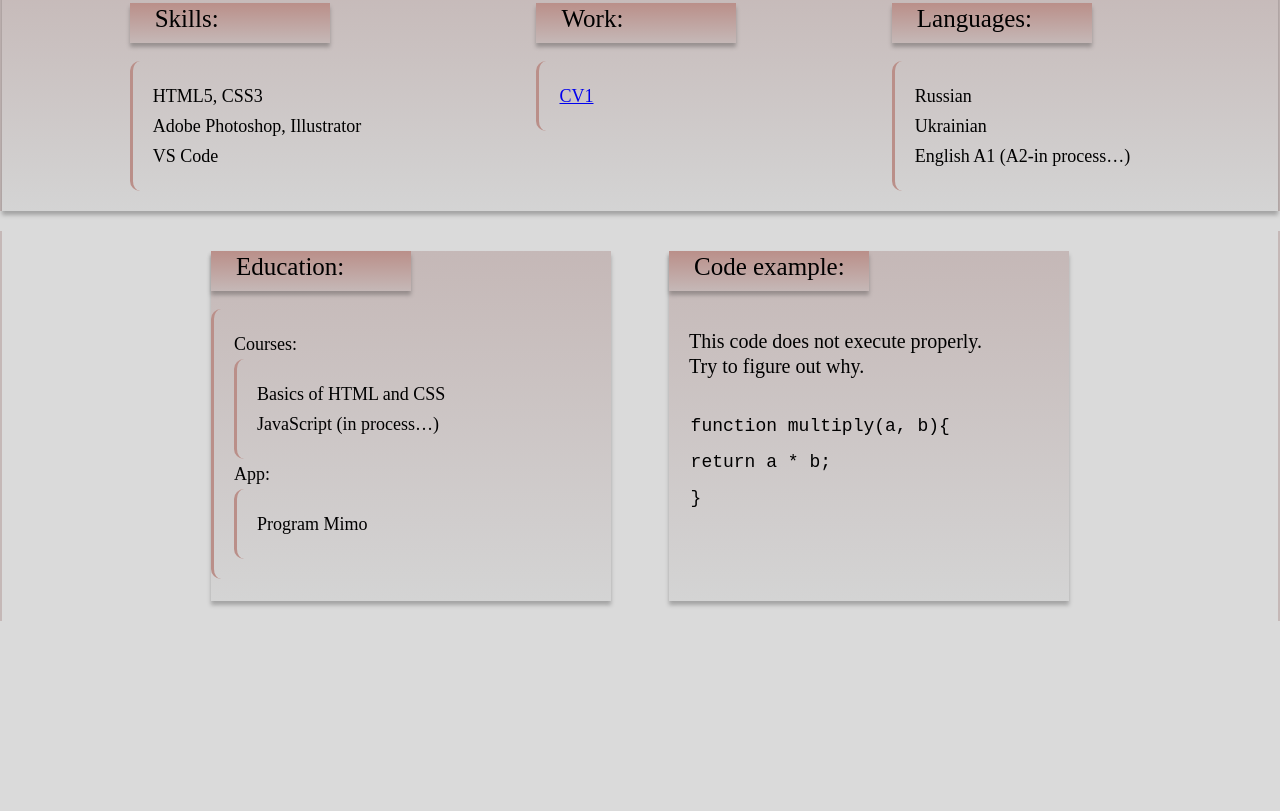
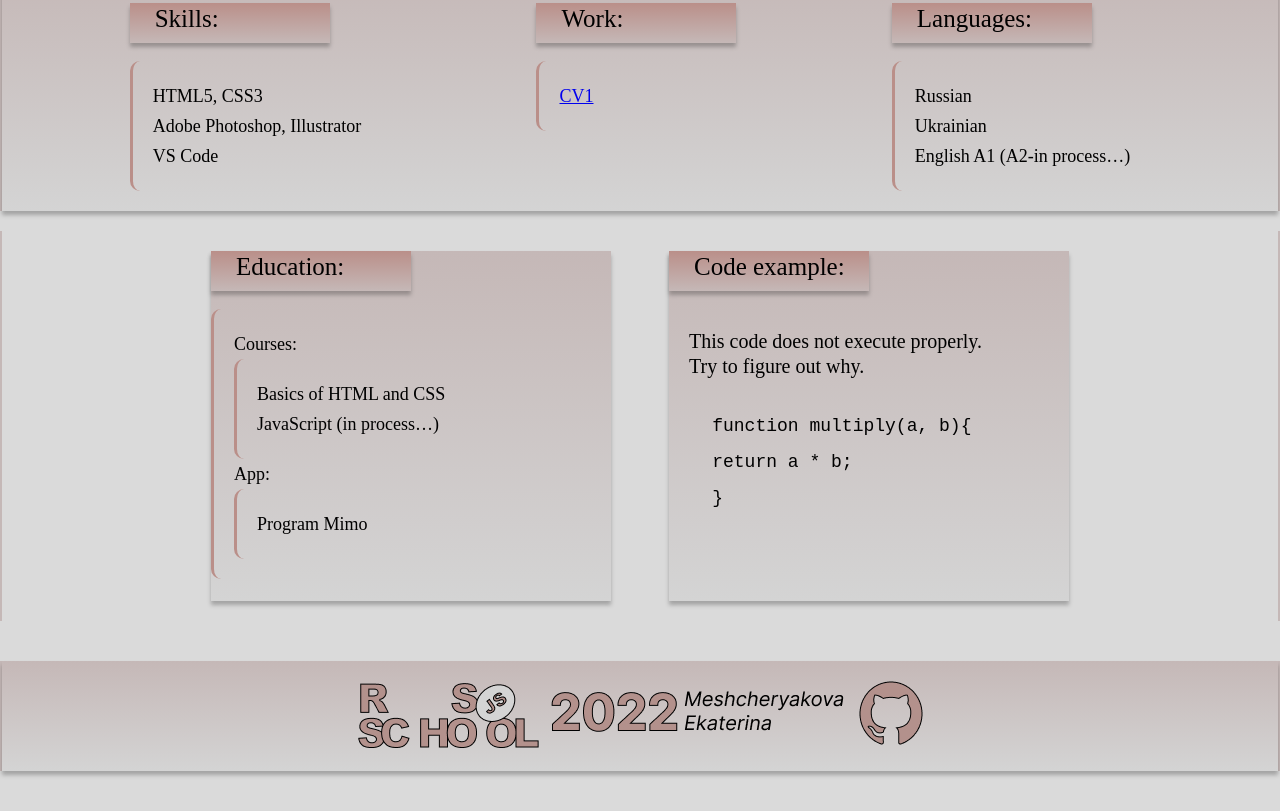
Before and after one commit to EV-Ekaterina/rsschool-cv, a plain HTML site: page index.html in a window 1280 px wide. Shown: the part 853-1664 px from the top of the page. Before the commit the page ends 1474 px from the top, so only its background shows below. Drawn offline with Linux system fonts and the light colour scheme.

Commit message:
feat: add footer and icons

```diff
--- a/css/style.css
+++ b/css/style.css
@@ -3,11 +3,22 @@
 }
 html {
   scroll-behavior: smooth;
+  height: 100%;
 }
 body {
+  height: 100%;
   display: flex;
   flex-direction: column;
   background-color: #dadada;
+}
+.wrapper{
+  min-height: 100%;
+  display: flex;
+  flex-direction: column;
+}
+main{
+  padding: 30;
+  flex: 1 1 auto;
 }
 .container {
   max-width: 1440px;
@@ -110,3 +121,12 @@ img {
   width: 400px;
   box-shadow: 0px 4px 4px rgba(0, 0, 0, 0.25);
 }
+.section_icons{
+  display: flex;
+  flex-direction: row;
+  justify-content: space-around;
+  margin: 40px 0 40px 0;
+  padding: 20px 350px 20px 350px;
+  background: linear-gradient(#c5b8b7, #d4d4d4);
+  box-shadow: 0px 4px 4px rgba(0, 0, 0, 0.25);
+}
--- a/index.html
+++ b/index.html
@@ -11,6 +11,7 @@
     <meta name="desription" content="CV Meshcheryakova Ekaterina" />
   </head>
   <body>
+    <div class="wrapper">
       <header>
         <div class="container">
           <nav class="nav">
@@ -122,7 +123,14 @@
         </div>
       </main>
       <footer>
-
+        <div class="container">
+          <div class="section_icons">
+            <a href="https://rs.school/js/"><img src="icons/rsschool.png" alt="logo"></a>
+            <a href="https://EV-Ekaterina.github.io/rsschool-cv/"><img src="icons/cv.png" alt="cv"></a>
+            <a href="https://github.com/EV-Ekaterina"><img src="icons/github.png" alt="github"></a>
+          </div>
+        </div>
       </footer>
+    </div>
   </body>
 </html>
```
Also changed, not shown: icons/cv.png (added), icons/github.png (added), icons/rsschool.png (added). Lines whose indentation alone changed are shown as unchanged.
